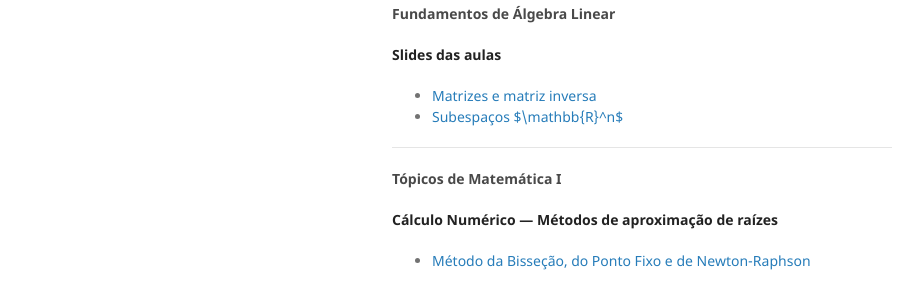
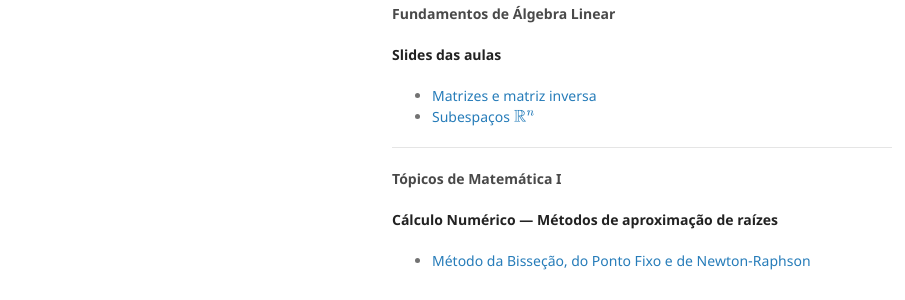
Before and after one commit to alopzmartin/alopzmartin.github.io, a Jekyll site: the page built from teaching/index.md, in a window 1280 px wide. Shown: the part 395-695 px from the top of the page, without its empty margins (178-1083 px from the left). Built offline with Jekyll 4.4.1, drawn with Linux system fonts in a browser that asks for light colours; some of the changed lines change nothing that is shown.

Commit message:
Update default.html

```diff
--- a/_layouts/default.html
+++ b/_layouts/default.html
@@ -14,6 +14,24 @@
     <![endif]-->
 
     {% include head-custom.html %}
+    <!-- MathJax configuration -->
+    <script>
+      window.MathJax = {
+        tex: {
+          inlineMath: [['$', '$'], ['\\(', '\\)']],
+          displayMath: [['$$', '$$'], ['\\[', '\\]']]
+        },
+        svg: {
+          fontCache: 'global'
+        }
+      };
+    </script>
+
+    <script
+      id="MathJax-script"
+      async
+      src="https://cdn.jsdelivr.net/npm/mathjax@3/es5/tex-svg.js">
+    </script>
 
     <style>
       /* Navigation menu in the left-hand column */
```
